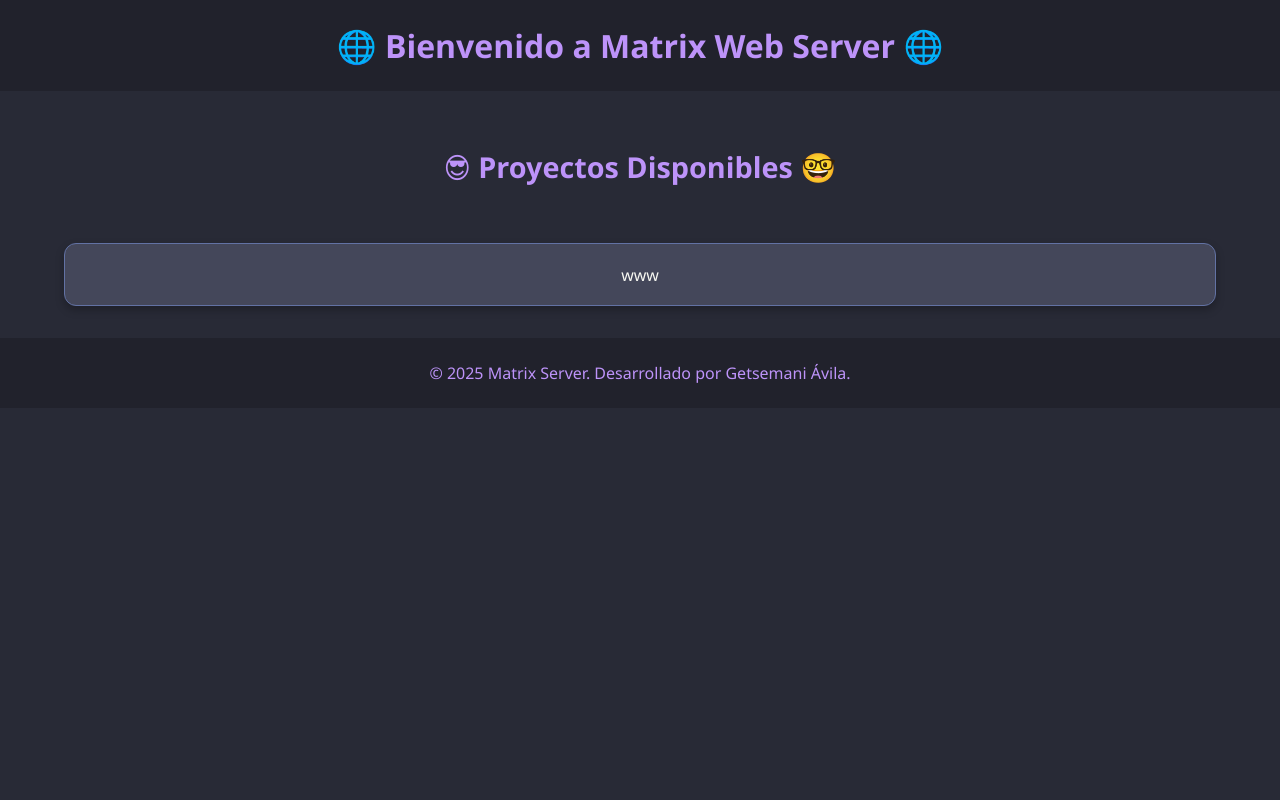
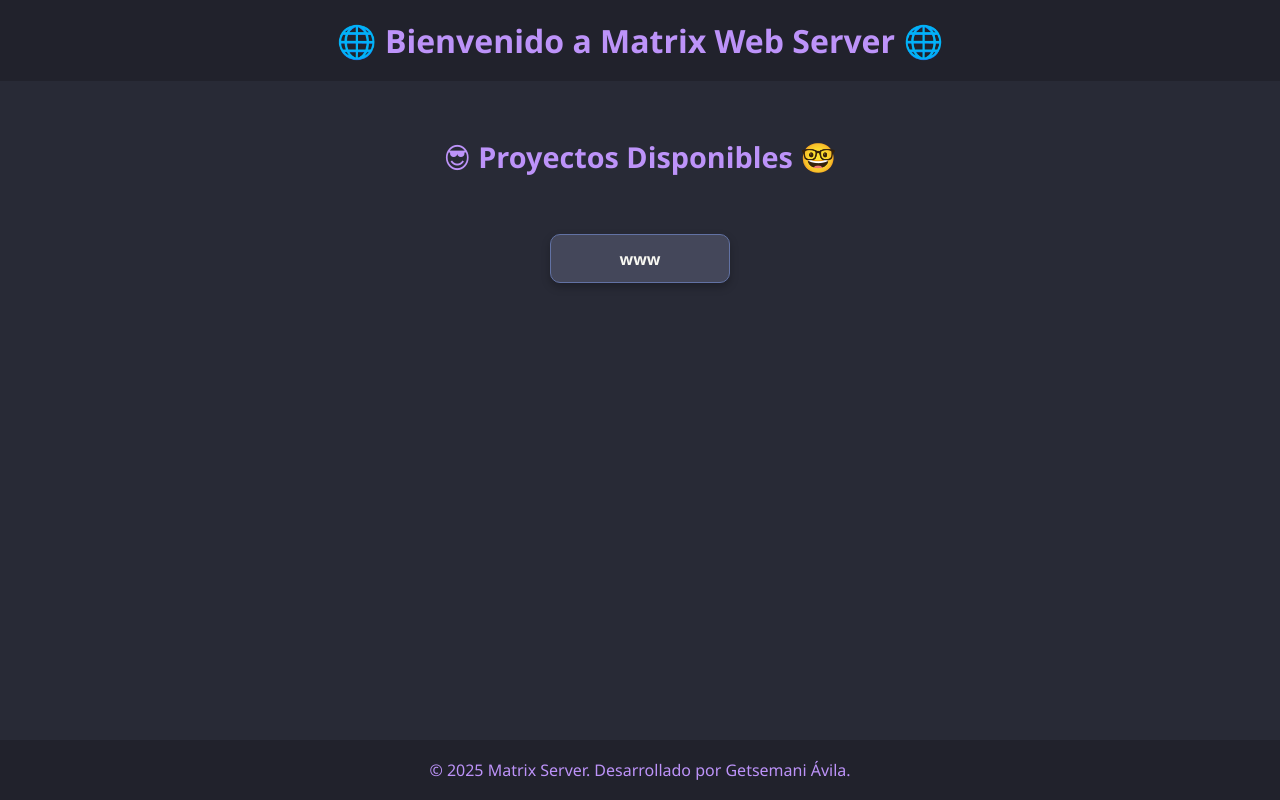
Before and after one commit to Getsemani-Avila-Almidones/matrixlandinPage, a PHP site: page / in a window 1280 px wide. Run offline with PHP 8.4, Linux system fonts and the light colour scheme.

Commit message:
sticki Header

```diff
--- a/index.php
+++ b/index.php
@@ -4,25 +4,43 @@
     <meta charset="UTF-8">
     <title>Matrix - Proyectos Web</title>
     <style>
-        body {
-            font-family: 'Segoe UI', Tahoma, Geneva, Verdana, sans-serif;
-            background-color: #282a36; /* Dracula background */
-            color: #f8f8f2; /* Dracula foreground */
+        * {
+            box-sizing: border-box;
+        }
+        html, body {
             margin: 0;
             padding: 0;
+            height: 100%;
+            font-family: 'Segoe UI', Tahoma, Geneva, Verdana, sans-serif;
+            background-color: #282a36;
+            color: #f8f8f2;
+        }
+        body {
+            display: flex;
+            flex-direction: column;
         }
         header, footer {
             background-color: #21222c;
-            padding: 1.5em;
+            color: #bd93f9;
             text-align: center;
-            color: #bd93f9;
+            padding: 1.2em;
+            position: sticky;
+            z-index: 10;
+        }
+        header {
+            top: 0;
+        }
+        footer {
+            bottom: 0;
+            margin-top: auto;
         }
         header h1 {
             margin: 0;
             font-size: 2em;
         }
         main {
-            padding: 2em;
+            padding: 2em 1em;
+            flex: 1;
         }
         h2 {
             text-align: center;
@@ -31,21 +49,24 @@
             color: #bd93f9;
         }
         .project-list {
-            display: grid;
-            grid-template-columns: repeat(auto-fit, minmax(220px, 1fr));
-            gap: 1.5em;
-            padding: 0 2em;
+            display: flex;
+            flex-wrap: wrap;
+            justify-content: center;
+            gap: 1em;
+            padding: 0 1em;
         }
         .project {
             background-color: #44475a;
-            padding: 1.2em 1em;
-            border-radius: 12px;
+            padding: 0.8em 1em;
+            border-radius: 10px;
             text-align: center;
             text-decoration: none;
             color: #f8f8f2;
             box-shadow: 0 4px 8px rgba(0, 0, 0, 0.25);
             transition: transform 0.2s ease, box-shadow 0.2s ease;
             border: 1px solid #6272a4;
+            width: 180px;
+            font-weight: bold;
         }
         .project:hover {
             transform: translateY(-5px);
@@ -60,8 +81,8 @@
             h2 {
                 font-size: 1.4em;
             }
-            .project-list {
-                padding: 0 1em;
+            .project {
+                width: 100%;
             }
         }
     </style>
@@ -81,7 +102,37 @@
             foreach ($dirs as $dir) {
                 $name = basename($dir);
                 if ($name !== "html") {
-                    echo "<a class='project' href='/$name/'>$name</a>";
+                    $emoji = '📦'; // Por defecto (error amigable)
+                    $label = $name;
+
+                    // Intentar parsear por el último "_"
+                    if (strpos($name, '_') !== false) {
+                        $parts = explode('_', $name);
+                        $branch = strtolower(array_pop($parts));
+                        $project = implode('_', $parts);
+
+                        // Convertir proyecto a CamelCase
+                        $projectName = ucwords(strtolower(str_replace('_', ' ', $project)));
+                        $projectName = str_replace(' ', '', $projectName);
+
+                        // Asignar emoji según la rama
+                        switch ($branch) {
+                            case 'main':
+                                $emoji = '🟢';
+                                break;
+                            case 'dev':
+                                $emoji = '🧪';
+                                break;
+                            default:
+                                $emoji = '📦';
+                                break;
+                        }
+
+                        // Construir nombre visual
+                        $label = "{$projectName} {$emoji}";
+                    }
+
+                    echo "<a class='project' href='/$name/'>{$label}</a>";
                 }
             }
             ?>
```
